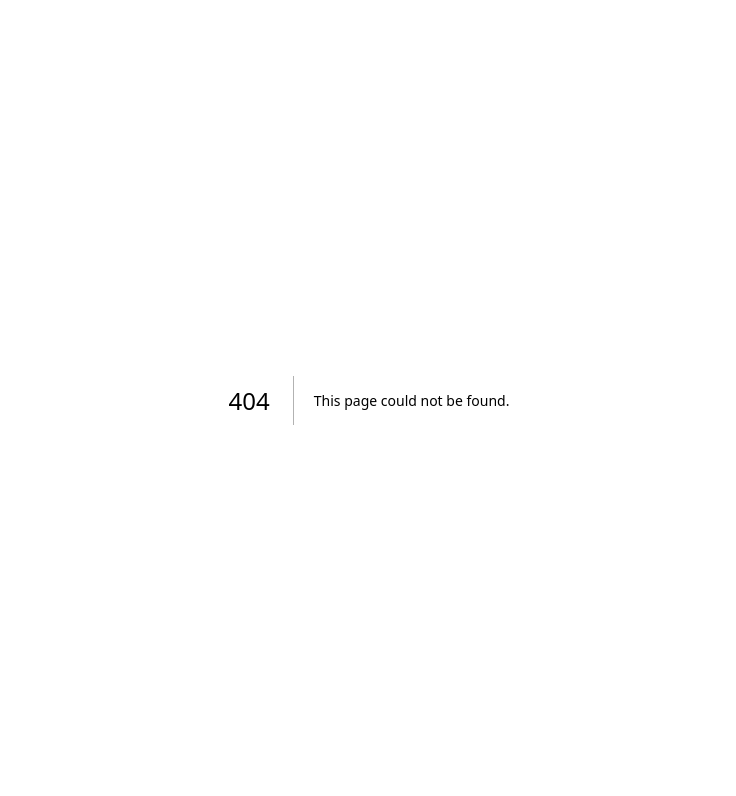
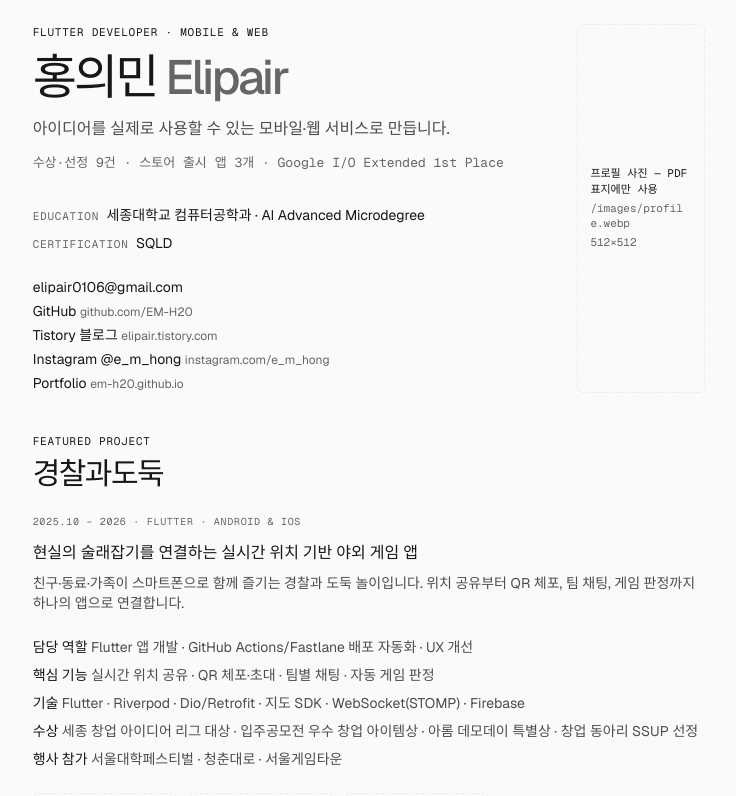
Before and after one commit to EM-H20/EM-H20.github.io, a Next.js app: page /print in a window 1280 px wide. Before the commit this address had no page. Shown: the top 796 px of the page, without its empty margins (271-1007 px from the left). Built offline with nearby package versions, Linux system fonts and the light colour scheme; a web font is replaced by a local one.

Commit message:
feat: add print page as the PDF source
Claude-Session: https://claude.ai/code/session_01F2XuCryd8mU6U6vz2k6BML

```diff
--- /dev/null
+++ b/src/app/print/page.tsx
@@ -0,0 +1,204 @@
+import type { Metadata } from "next";
+import type { ReactNode } from "react";
+import { ImageSlot, visibleImages } from "@/components/ui/ImageSlot";
+import {
+  awards,
+  education,
+  featured,
+  hero,
+  heroStats,
+  links,
+  type LinkSpec,
+  profilePhoto,
+  type Project,
+  projects,
+  stack,
+} from "@/content/profile";
+import { site } from "@/lib/site";
+
+export const metadata: Metadata = { title: "Portfolio PDF", robots: { index: false } };
+
+const bare = (href: string) => href.replace(/^mailto:/, "").replace(/^https?:\/\//, "").replace(/\/$/, "");
+
+function PrintLink({ link }: { link: LinkSpec }) {
+  return (
+    <a href={link.href} className="text-fg">
+      {link.label}{" "}
+      {link.label !== bare(link.href) && <span className="text-xs text-fg-subtle">{bare(link.href)}</span>}
+    </a>
+  );
+}
+
+function Heading({ eyebrow, title }: { eyebrow: string; title: string }) {
+  return (
+    <>
+      <p className="mb-2 font-mono text-eyebrow text-fg uppercase">{eyebrow}</p>
+      <h2 className="mb-6 text-heading font-book">{title}</h2>
+    </>
+  );
+}
+
+function Meta({ children }: { children: ReactNode }) {
+  return <p className="font-mono text-[10px] tracking-[0.071em] text-fg-subtle uppercase">{children}</p>;
+}
+
+function Detail({ label, children }: { label: string; children: ReactNode }) {
+  return (
+    <div>
+      <dt className="inline font-medium">{label} </dt>
+      <dd className="inline text-fg-muted">{children}</dd>
+    </div>
+  );
+}
+
+function MajorBlock({ project }: { project: Project }) {
+  const images = visibleImages(project.images);
+  return (
+    <article className="print-block border-t border-hairline py-6">
+      <h3 className="text-xl font-medium">{project.name}</h3>
+      <Meta>
+        {project.period} · {project.stack.join(" · ")}
+      </Meta>
+      {project.badges.length > 0 && <p className="mt-2 text-sm font-medium">{project.badges.join(" · ")}</p>}
+      <p className="mt-2 text-sm text-fg-muted">{project.summary}</p>
+      {images.length > 0 && (
+        <div className="mt-4 flex gap-3">
+          {images.map((image) => (
+            <ImageSlot key={image.src} image={image} eager className={image.aspect === "phone" ? "w-28" : "w-72"} />
+          ))}
+        </div>
+      )}
+      <ul className="mt-3 space-y-1 text-sm">
+        {project.links.map((link) => (
+          <li key={link.href}>
+            <PrintLink link={link} />
+          </li>
+        ))}
+      </ul>
+    </article>
+  );
+}
+
+export default function PrintPage() {
+  const [photo] = visibleImages([profilePhoto]);
+  const screens = visibleImages(featured.screens);
+  const [event] = visibleImages([featured.event]);
+  const major = projects.filter((p) => p.tier === 2);
+  const minor = projects.filter((p) => p.tier === 3);
+  return (
+    <main className="scheme-light mx-auto w-full max-w-[178mm] bg-canvas text-fg">
+      <section className="flex gap-8 pt-6">
+        <div className="flex-1">
+          <p className="font-mono text-eyebrow uppercase">{hero.eyebrow}</p>
+          <h1 className="mt-3 text-[48px] leading-none font-book tracking-[-0.06em]">
+            {hero.name} <span className="text-fg-subtle">{hero.alias}</span>
+          </h1>
+          <p className="mt-4 text-body text-fg-muted">{hero.intro}</p>
+          <p className="mt-3 font-mono text-caption text-fg-subtle">{heroStats().join(" · ")}</p>
+          <dl className="mt-8 space-y-2 text-sm">
+            <div>
+              <dt className="inline font-mono text-eyebrow text-fg-subtle uppercase">Education </dt>
+              <dd className="inline">
+                {education.school} · {education.extras.join(" · ")}
+              </dd>
+            </div>
+            <div>
+              <dt className="inline font-mono text-eyebrow text-fg-subtle uppercase">Certification </dt>
+              <dd className="inline">{education.certifications.join(" · ")}</dd>
+            </div>
+          </dl>
+          <ul className="mt-6 space-y-1 text-sm">
+            {[...Object.values(links), { label: "Portfolio", href: site.url }].map((link) => (
+              <li key={link.href}>
+                <PrintLink link={link} />
+              </li>
+            ))}
+          </ul>
+        </div>
+        {photo && <ImageSlot image={photo} eager className="w-32 shrink-0" />}
+      </section>
+
+      <section className="print-break pt-10">
+        <Heading eyebrow="Featured Project" title={featured.name} />
+        <Meta>
+          {featured.period} · {featured.platform}
+        </Meta>
+        <p className="mt-3 text-body">{featured.summary}</p>
+        <p className="mt-2 text-sm text-fg-muted">{featured.description}</p>
+        <dl className="mt-6 space-y-2 text-sm">
+          <Detail label="담당 역할">{featured.role}</Detail>
+          <Detail label="핵심 기능">{featured.features.join(" · ")}</Detail>
+          <Detail label="기술">{featured.stack.join(" · ")}</Detail>
+          <Detail label="수상">{featured.badges.join(" · ")}</Detail>
+          <Detail label="행사 참가">{featured.events.join(" · ")}</Detail>
+        </dl>
+        {screens.length > 0 && (
+          <div className="mt-6 flex gap-3">
+            {screens.map((image) => (
+              <ImageSlot key={image.src} image={image} eager className="w-36" />
+            ))}
+          </div>
+        )}
+        {event && <ImageSlot image={event} eager className="mt-4 w-full" />}
+        <ul className="mt-6 space-y-1 text-sm">
+          {featured.links.map((link) => (
+            <li key={link.href}>
+              <PrintLink link={link} />
+            </li>
+          ))}
+        </ul>
+      </section>
+
+      <section className="print-break pt-10">
+        <Heading eyebrow="Projects" title="주요 프로젝트" />
+        {major.map((project) => (
+          <MajorBlock key={project.slug} project={project} />
+        ))}
+      </section>
+
+      <section className="print-block pt-10">
+        <Heading eyebrow="More" title="기타 프로젝트" />
+        <ul className="space-y-3 text-sm">
+          {minor.map((project) => (
+            <li key={project.slug} className="print-block">
+              <span className="font-medium">{project.name}</span>
+              <span className="text-fg-muted"> — {project.summary}</span>
+              <Meta>
+                {project.period} · {project.stack.join(" · ")}
+              </Meta>
+              <p className="text-xs text-fg-subtle">{project.links.map((l) => bare(l.href)).join(" · ")}</p>
+            </li>
+          ))}
+        </ul>
+      </section>
+
+      <section className="print-break pt-10">
+        <Heading eyebrow="Awards" title="수상·선정" />
+        <table className="w-full text-left text-sm">
+          <tbody>
+            {awards.map((a) => (
+              <tr key={`${a.year}-${a.contest}`} className="print-block border-t border-hairline">
+                <td className={`py-2 pr-4 ${a.highlight ? "font-medium" : ""}`}>{a.award}</td>
+                <td className="py-2 pr-4 text-fg-muted">{a.contest}</td>
+                <td className="py-2 pr-4 text-fg-subtle">{a.project}</td>
+                <td className="py-2 font-mono text-[11px] text-fg-subtle">{a.year}</td>
+              </tr>
+            ))}
+          </tbody>
+        </table>
+      </section>
+
+      <section className="print-block pt-10">
+        <Heading eyebrow="Tech Stack" title="기술 스택" />
+        <dl className="space-y-2 text-sm">
+          {stack.map((group) => (
+            <div key={group.group}>
+              <dt className="inline font-mono text-eyebrow text-fg-subtle uppercase">{group.group} </dt>
+              <dd className="inline">{group.items.join(" · ")}</dd>
+            </div>
+          ))}
+        </dl>
+      </section>
+    </main>
+  );
+}
```
